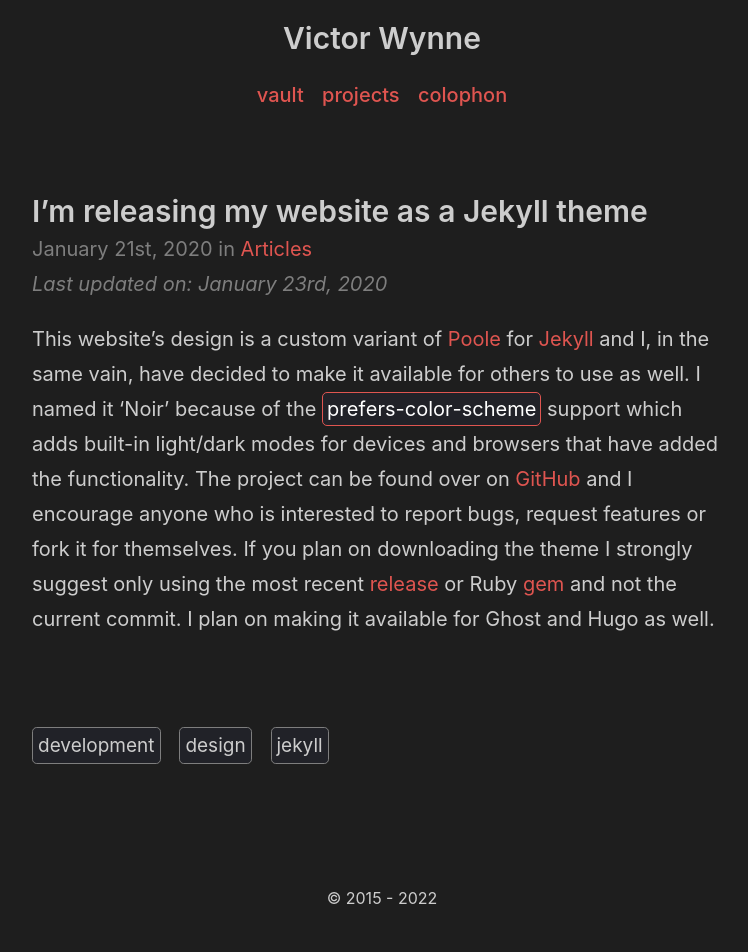
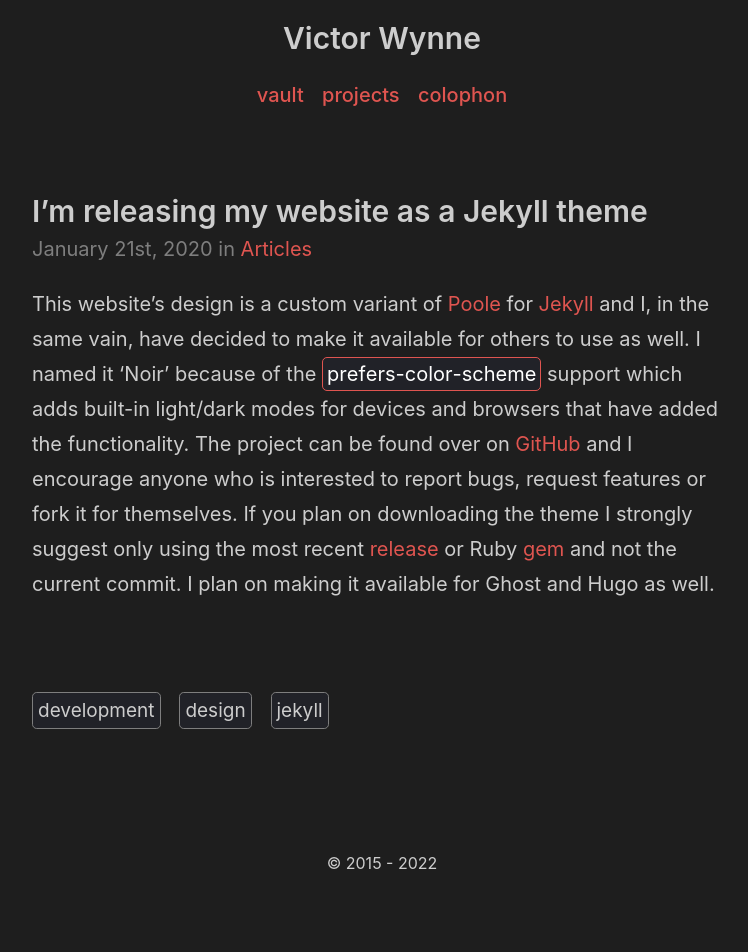
Before and after one commit to wertercatt/tooters, a Jekyll site: the page built from _posts/2020-01-21-im-releasing-my-website-as-a-jekyll-theme.md, in a window 1280 px wide. Shown: the whole page, without its empty margins (258-1006 px from the left). Built offline with Jekyll 4.4.1, drawn with Linux system fonts in a browser that asks for light colours; after the commit the page ends 917 px from its top, so only the background shows below that.

Commit message:
Update post.html

```diff
--- a/_layouts/post.html
+++ b/_layouts/post.html
@@ -20,11 +20,8 @@
   {% if categories.size > 0 %}in{% endif %}
   {% for category in categories %}
   <a href="{{site.baseurl}}/categories/#{{category|slugize}}">{{category}}</a>{% unless forloop.last %},{% endunless %}
-  {% endfor %}
-  {%- if page.last_modified_at -%}
-  <br><i>Last updated on: {{ page.last_modified_at | date_to_long_string: "ordinal", "US" }}</i>
-  {%- endif -%}
-  </time>{% if page.link %}<span class="source" role="doc-endnotes">
+  {% endfor %}</time>
+  {% if page.link %}<span class="source" role="doc-endnotes">
   source: <a href="{{ page.link }}">{{ page.link | remove:'http://' | remove:'www.' | remove:'https://' | split:'/' | first }}</a>
   </span>{% endif %}
 
```
